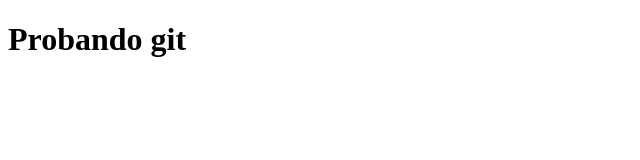
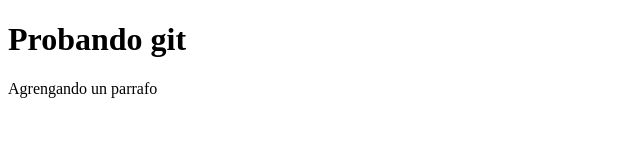
Before and after one commit to Iannacus/nuevo, a plain HTML site: page index.html in a window 1280 px wide. Shown: the whole page, without its empty margins (0-640 px from the left). Drawn offline with Linux system fonts and the light colour scheme.

Commit message:
se agrega un parrafo a mi proyecto

```diff
--- a/index.html
+++ b/index.html
@@ -8,5 +8,6 @@
   </head>
   <body>
     <h1>Probando git</h1>
+    <p>Agrengando un parrafo</p>
   </body>
 </html>
```
